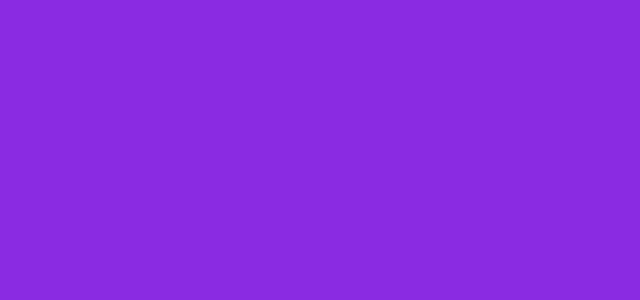
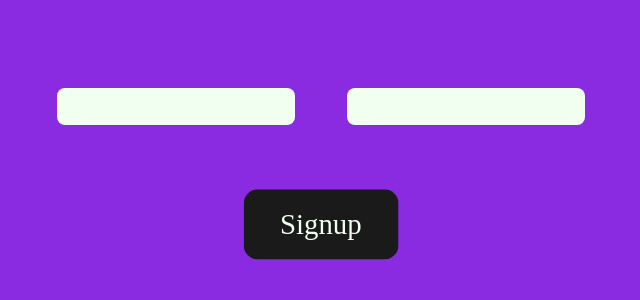
Before and after one commit to Gurrnos/DegreeProject-Node.js-vs-Python, a React (Vite) app in the folder frontend/: page /Signup in a window 1280 px wide. Shown: the top 300 px of the page, without its empty margins (319-959 px from the left). Built offline with nearby package versions, Linux system fonts and the light colour scheme.

Commit message:
added sign up, added db implementation

```diff
--- a/frontend/src/routes/Login.jsx
+++ b/frontend/src/routes/Login.jsx
@@ -34,13 +34,16 @@ const Login = () => {
         if (!response.ok) {
           throw new Error("Failed to log in");
         }
+
         return response.json();
       })
       .then((data) => {
         console.log("Logged in");
+        alert("Successfully logged in")
       })
       .catch((error) => {
         console.error(error.message);
+        alert("Failed to log in")
       });
   }
 
--- a/frontend/src/routes/Signup.jsx
+++ b/frontend/src/routes/Signup.jsx
@@ -1,7 +1,74 @@
+import { useState, useEffect } from "react";
+
 const Signup = () => {
+
+  const [userData, setUserData] = useState({
+    username: "",
+    password: ""
+  })
+
+  function handleChange(e) {
+    const { name, value } = e.target;
+
+    setUserData((prevState) => ({
+      ...prevState,
+      [name]: value
+    }));
+  }
+
+  function Signup(e) {
+
+    e.preventDefault();
+
+    const data = {
+      ...userData
+    };
+
+    fetch("http://localhost:8080/Signup", {
+      method: "POST",
+      headers: {
+        "Content-Type": "application/json"
+      },
+      body: JSON.stringify(data)
+    })
+      .then((response) => {
+        if (!response.ok) {
+          throw new Error("Failed to sign up")
+        }
+        return response.text();
+      })
+      .then ((text) => {
+        console.log(text);
+        alert("User created successfully")
+      })
+      .catch((error) => {
+        console.log("Failed to sign up:", error.message);
+      })
+  }
+
   return (
     <>
-      <div id="wrapper"></div>
+        <form onSubmit={Signup}>
+          <div id="loginWrapper">
+            <input
+              type="text"
+              id="username"
+              name="username"
+              required
+              onChange={handleChange}
+            />
+            <input
+              type="password"
+              id="password"
+              name="password"
+              required
+              onChange={handleChange}
+            />
+          </div>
+          <div className="submit">
+            <input type="submit" value="Signup" />
+          </div>
+        </form>
     </>
   );
 };
```
Also changed, not shown: 1 other file (tests, documents, lock files or other folders).
